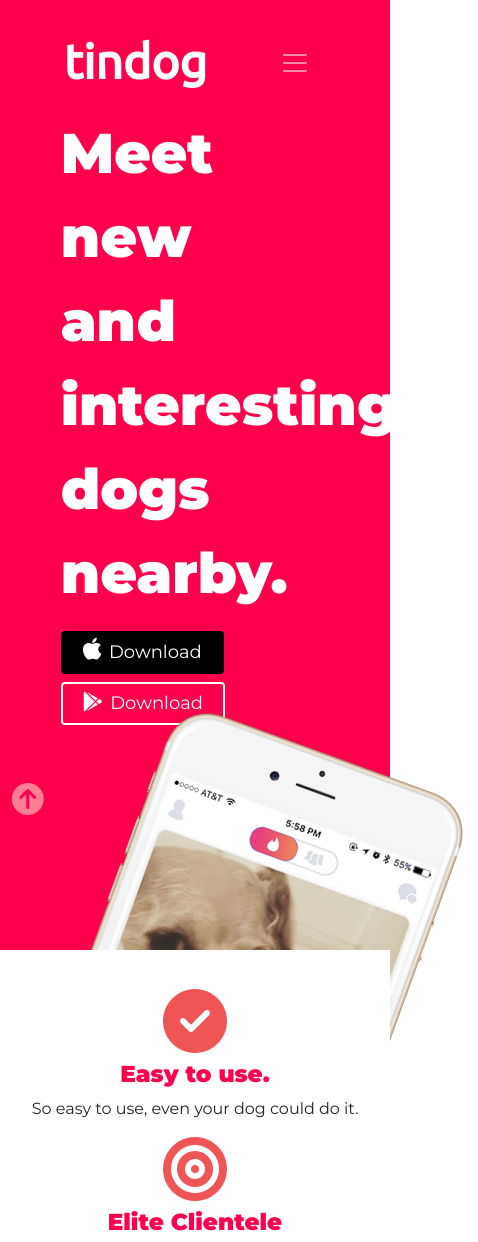
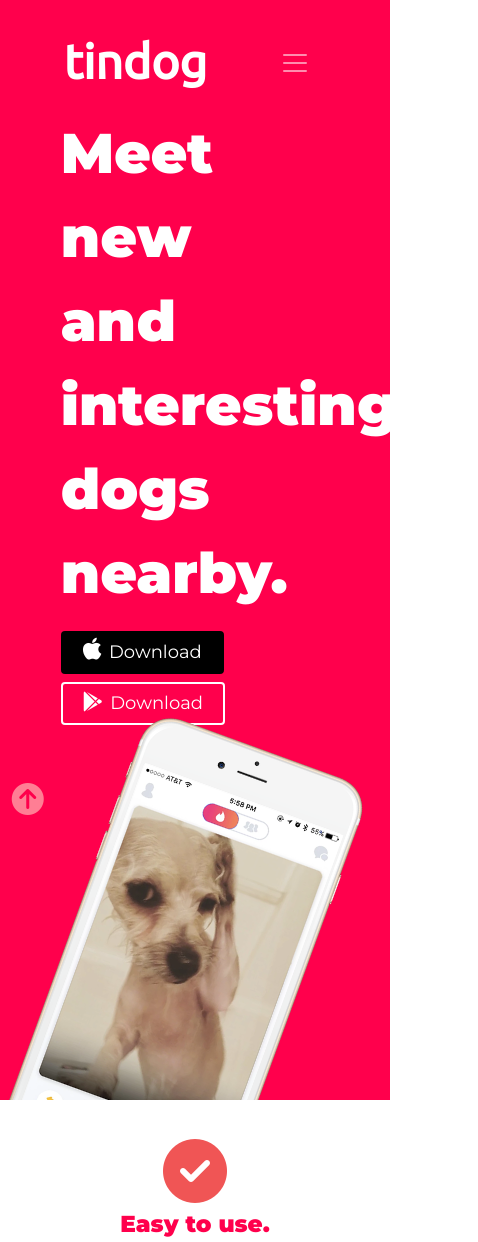
Before and after one commit to marcal279/tindog-udemy-webdev, a plain HTML site: page index.html in a window 390 px wide. Shown: the top 1242 px of the page, 478 px wide, since content can reach past the window. Drawn offline with nearby package versions, Linux system fonts and the light colour scheme.

Commit message:
Update styles.css

```diff
--- a/CSS/styles.css
+++ b/CSS/styles.css
@@ -135,7 +135,11 @@
 
 @media screen and (max-width: 989px) {
     #title{
-        height: 950px;
+        height: 1100px;
+    }
+
+    #header-iphone{
+        height: 30rem;
     }
 
     .btn{
```
